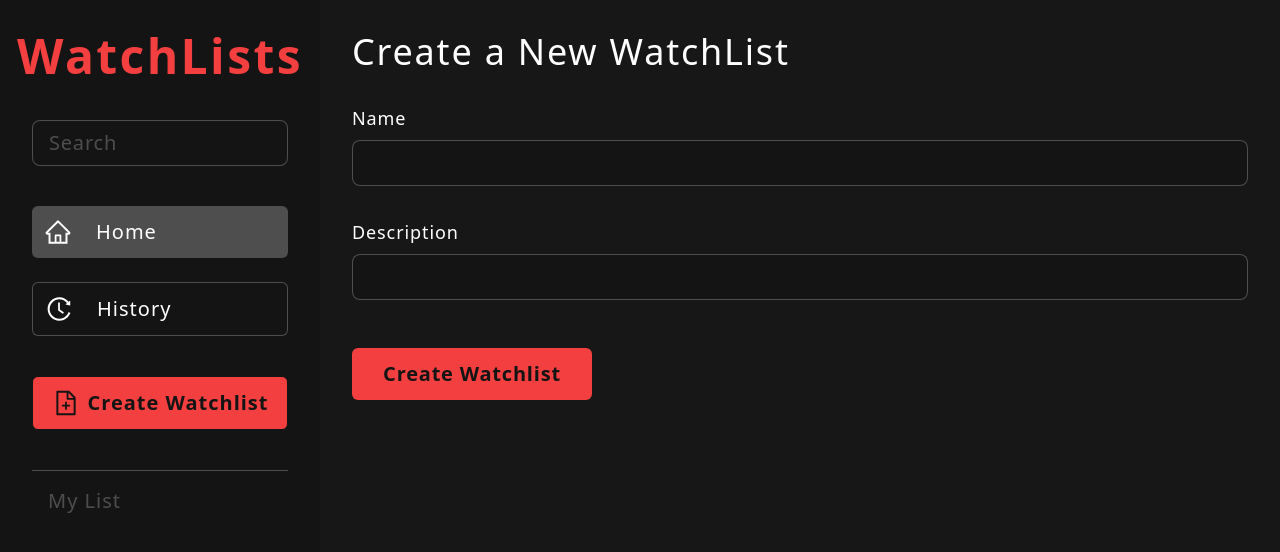
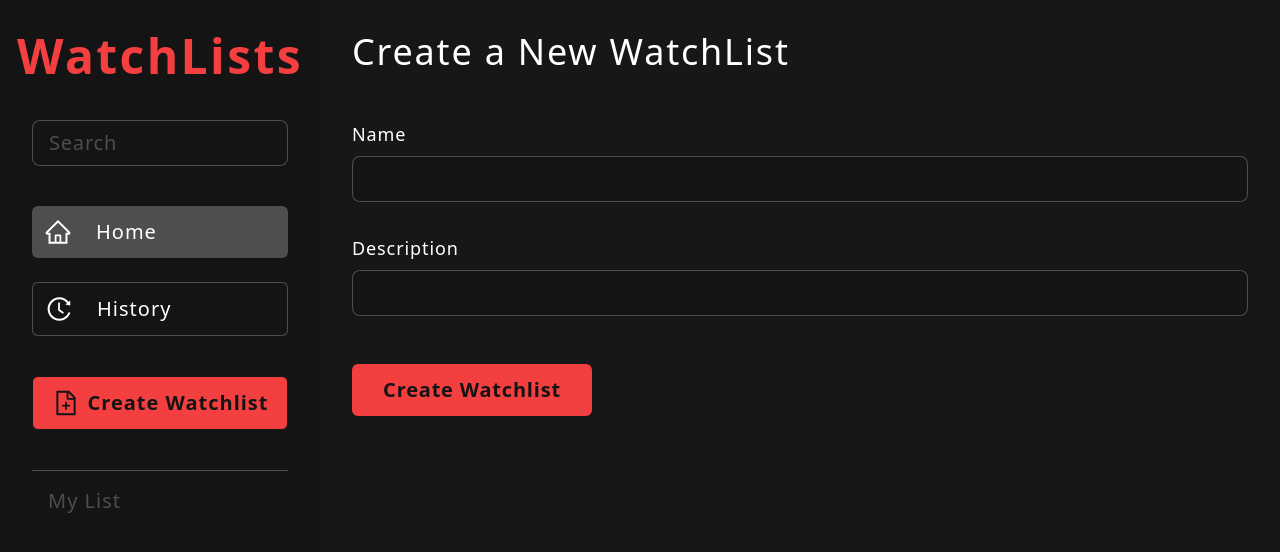
Before and after one commit to ashmeetsmonga/watchlist-react, a React (Vite) app: page /create-new-list in a window 1280 px wide. Shown: the top 552 px of the page. Built offline with nearby package versions, Linux system fonts and the light colour scheme.

Commit message:
create-new-list ui

```diff
--- a/src/components/CreateNewList.jsx
+++ b/src/components/CreateNewList.jsx
@@ -2,8 +2,9 @@
 
 const CreateNewList = () => {
 	return (
-		<div className='flex flex-col gap-8 w-full h-full p-8'>
+		<div className='flex flex-col gap-12 w-full h-full p-8'>
 			<h2 className='text-white text-4xl'>Create a New WatchList</h2>
+			<div className='w-full flex flex-col gap-8'>
 				<div className='w-full flex flex-col gap-2'>
 					<p className='text-white text-lg'>Name</p>
 					<input
@@ -18,7 +19,8 @@
 						className='bg-black px-4 py-2 border text-white outline-none border-gray rounded-lg w-full text-xl placeholder:text-gray'
 					/>
 				</div>
-			<button className='w-[15rem] mt-4 font-bold p-3 bg-primary text-black text-xl rounded-md'>
+			</div>
+			<button className='w-[15rem] font-bold p-3 bg-primary text-black text-xl rounded-md'>
 				Create Watchlist
 			</button>
 		</div>
```
Lines whose indentation alone changed are shown as unchanged.
